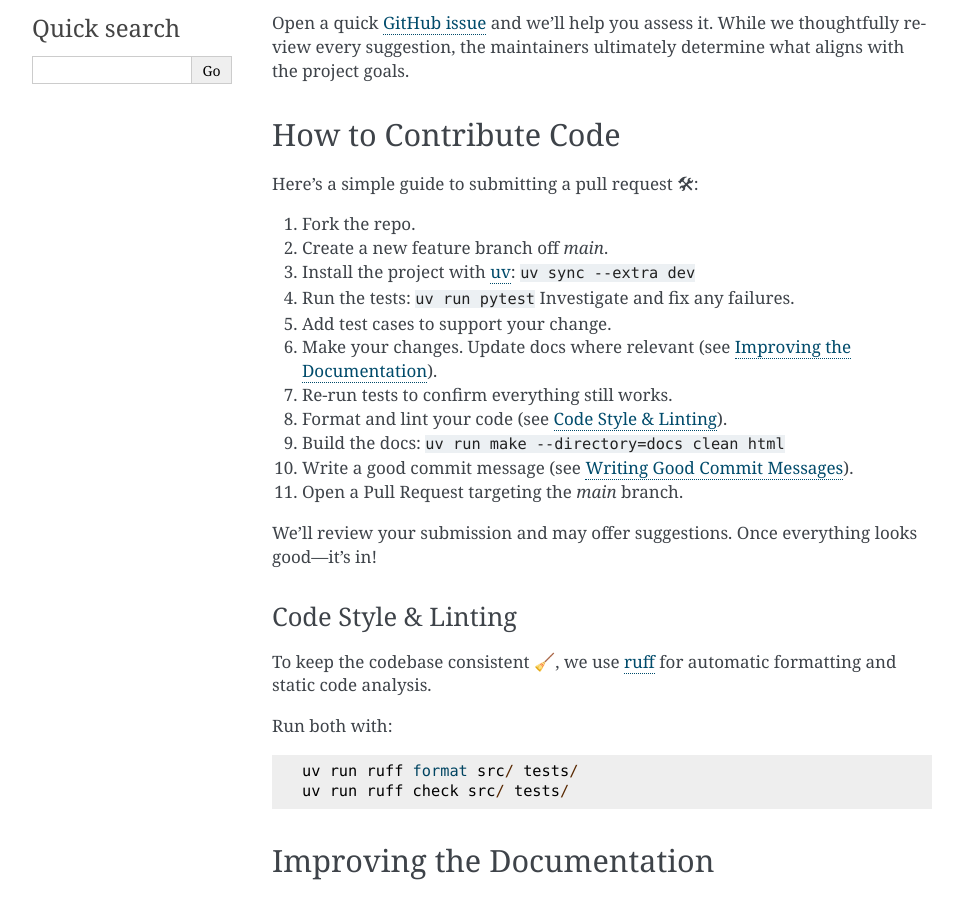
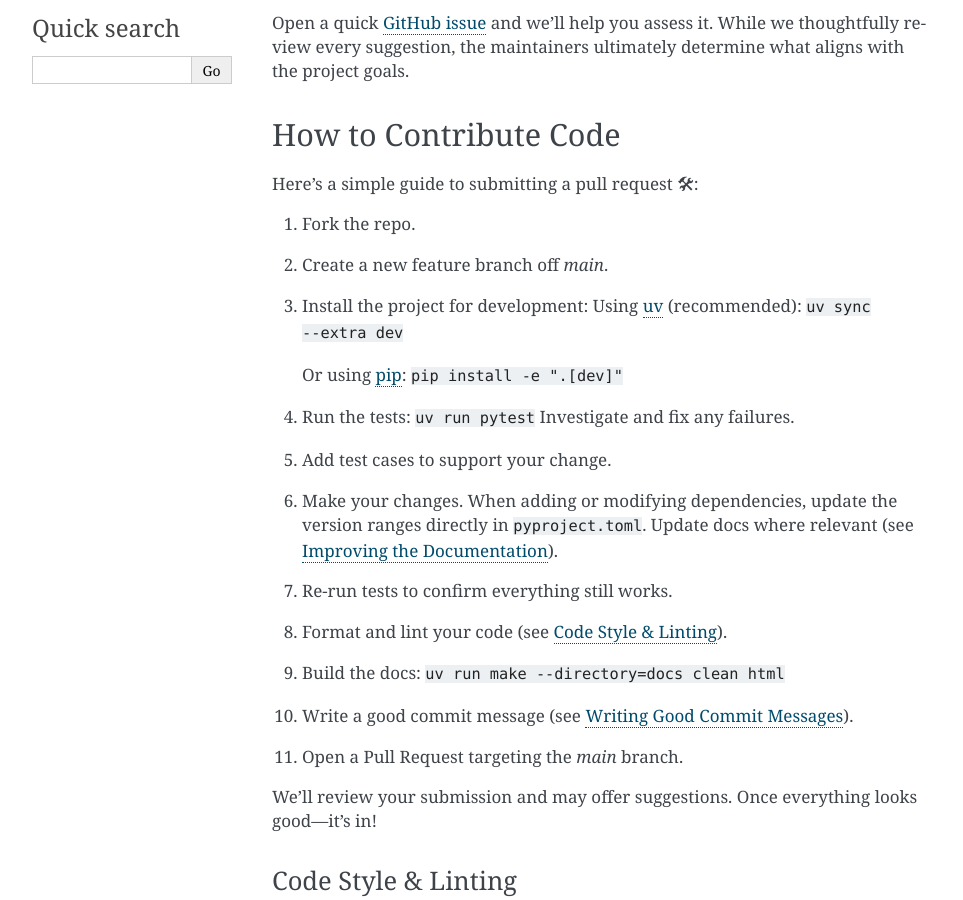
Before and after one commit to clnsmth/geoenv, a Sphinx documentation site: the page built from docs/source/dev/contributing.rst, in a window 1280 px wide and 900 px high, scrolled down 569 px. Shown: the whole window, without its empty margins (148-1111 px from the left). Built offline with Sphinx 7.4.7, drawn with Linux system fonts in a browser that asks for light colours.

Commit message:
docs(dev): update contributor and maintainer dependency instructions
Motivation:
Clarify developer and maintainer documentation following the transition
to range-based dependency management and untracking uv.lock.

Changes:
- Added pip fallback installation command alongside uv in
  contributor's guide (docs/source/dev/contributing.rst).
- Added note that dependency modifications should be made directly in
  pyproject.toml.
- Added summary of range-based dependency management and Dependabot
  scanning in maintainer's guide (docs/source/dev/maintaining.rst).

```diff
--- a/docs/source/dev/contributing.rst
+++ b/docs/source/dev/contributing.rst
@@ -38,13 +38,17 @@ Here’s a simple guide to submitting a pull request 🛠:
 
 1. Fork the repo.
 2. Create a new feature branch off `main`.
-3. Install the project with `uv`_:
+3. Install the project for development:
+   Using `uv`_ (recommended):
    ``uv sync --extra dev``
+
+   Or using `pip`_:
+   ``pip install -e ".[dev]"``
 4. Run the tests:
    ``uv run pytest``
    Investigate and fix any failures.
 5. Add test cases to support your change.
-6. Make your changes. Update docs where relevant (see :ref:`improving-the-documentation`).
+6. Make your changes. When adding or modifying dependencies, update the version ranges directly in ``pyproject.toml``. Update docs where relevant (see :ref:`improving-the-documentation`).
 7. Re-run tests to confirm everything still works.
 8. Format and lint your code (see :ref:`code-style-&-linting`).
 9. Build the docs:
@@ -144,6 +148,7 @@ Example:
 
 
 .. _uv: https://docs.astral.sh/uv/
+.. _pip: https://pip.pypa.io/en/stable/
 .. _ruff: https://docs.astral.sh/ruff/
 .. _reStructuredText: https://thomas-cokelaer.info/tutorials/sphinx/docstring_python.html
 .. _Sphinx: https://www.sphinx-doc.org/en/master/
--- a/docs/source/dev/maintaining.rst
+++ b/docs/source/dev/maintaining.rst
@@ -127,6 +127,8 @@ Dependency & Environment Management
 
 We use `uv`_ for managing development and distribution dependencies. 📦
 
+As an open-source library distributed on PyPI, dependencies are defined as abstract version ranges in ``pyproject.toml`` without committing ``uv.lock``. GitHub Dependabot runs weekly scans directly against ``pyproject.toml`` and opens pull requests when declared version ranges permit known vulnerabilities.
+
 .. _ruff: https://docs.astral.sh/ruff/
 .. _Pytest: https://docs.pytest.org/en/latest/
 .. _uv: https://docs.astral.sh/uv/
```
